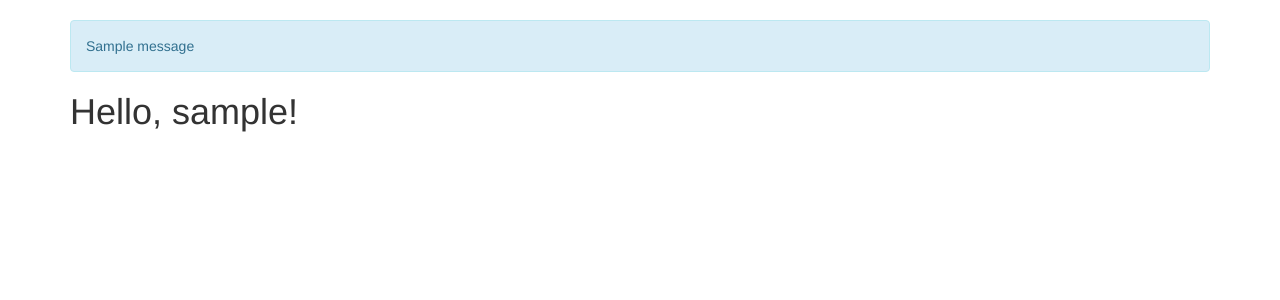
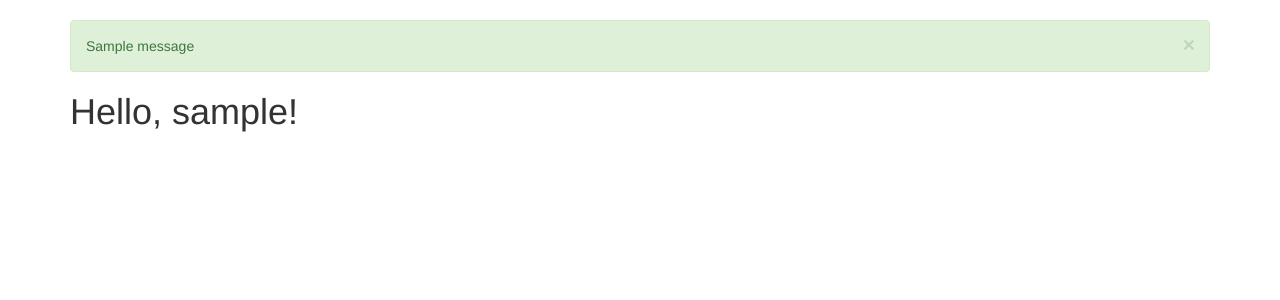
Before and after one commit to muffinman148/flask-inventory, a Flask app: page / in a window 1280 px wide. Shown: the part 52-352 px from the top of the page. Run offline with Flask 2, Linux system fonts and the light colour scheme; a user stored in the database is signed in; tables that the repository leaves empty hold one stand-in row (values such as "Sample post"); one stand-in notice (Sample message) is shown; parts of the project's set-up code (start-up, migrations or seed data) failed here and were passed over; some libraries are stand-ins or nearby versions.

Commit message:
Bootstrap, Styling - Adds boostrap message coloring.

```diff
--- a/app/templates/base.html
+++ b/app/templates/base.html
@@ -97,10 +97,16 @@ $(function()
 {% block content %}
 
     <div class="container">
-        {% with messages = get_flashed_messages() %}
+        {% with messages = get_flashed_messages(with_categories=true) %}
+        <!-- Categories: success (green), info (blue), warning (yellow), danger (red) -->
         {% if messages %}
-            {% for message in messages %}
-            <div class="alert alert-info" role="alert">{{ message }}</div>
+            {% for category, message in messages %}
+            <div class="alert alert-{{ category }} alert-dismissible" role="alert">
+                <button type="button" class="close" data-dismiss="alert" aria-label="Close">
+                    <span aria-hidden="true">&times;</span>
+                </button>
+                  <!-- <strong>Title</strong> --> {{ message }}
+            </div>
             {% endfor %}
         {% endif %}
         {% endwith %}
```
